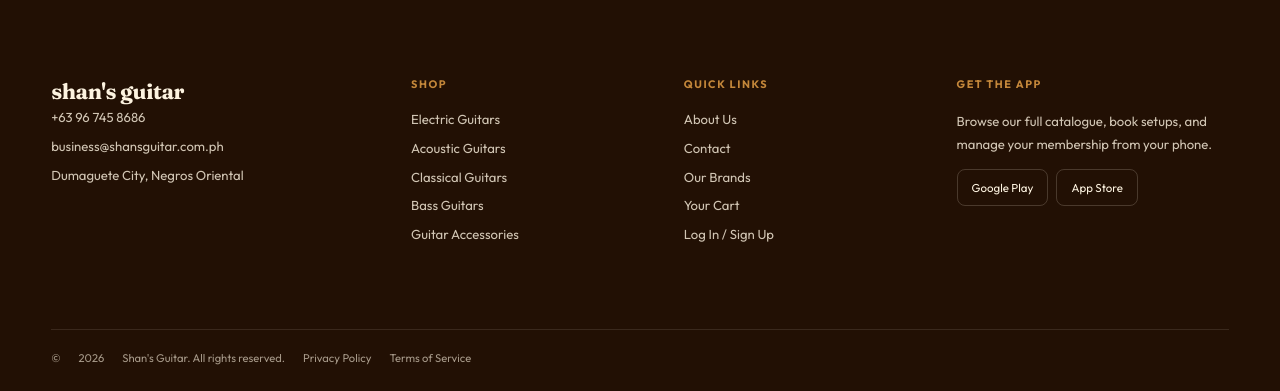
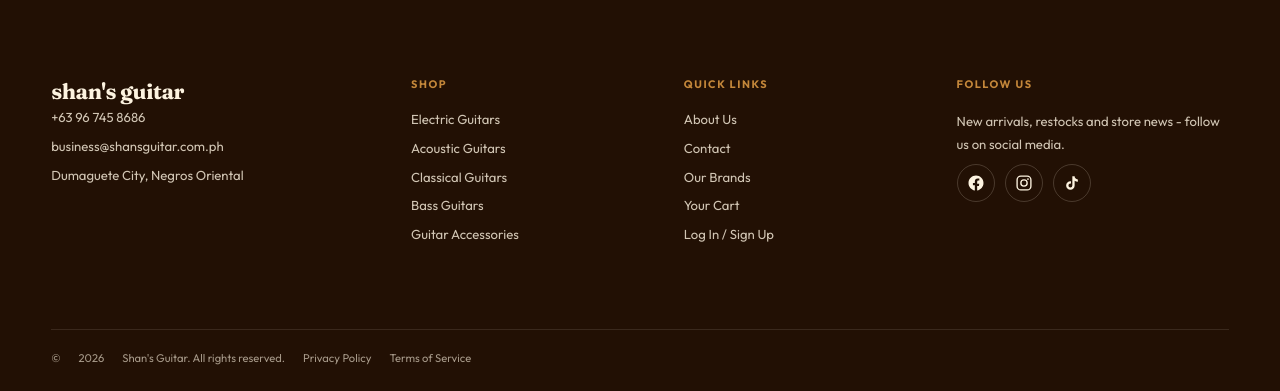
Before and after one commit to ZraeCS/shans_guitar_store_web_app, a PHP site: page /index.php in a window 1280 px wide. Shown: the part 3194-3585 px from the top of the page. Run offline with PHP 8.4, Linux system fonts and the light colour scheme; data that the repository does not hold is empty.

Commit message:
fix: footer - remove dead GET THE APP block, add Facebook/Instagram/TikTok links (placeholder handles)

```diff
--- a/assets/style.css
+++ b/assets/style.css
@@ -1066,9 +1066,10 @@ h2 {
 .site-footer a:hover { color: var(--gold); opacity: 1; }
 .footer-app p { max-width: 310px; line-height: 1.7; }
 
-.app-buttons { display: flex; flex-wrap: wrap; gap: 8px; margin-top: 14px; }
-.app-buttons button { padding: 9px 14px; border: 1px solid var(--line-soft); border-radius: 8px; background: transparent; color: var(--cream); font-size: 0.72rem; cursor: pointer; transition: 0.2s ease; }
-.app-buttons button:hover { background: var(--gold); border-color: var(--gold); }
+.social-links { display: flex; gap: 10px; margin-top: 4px; }
+.social-links a { display: inline-flex; align-items: center; justify-content: center; width: 38px; height: 38px; border: 1px solid var(--line-soft); border-radius: 50%; opacity: 1; }
+.social-links svg { width: 18px; height: 18px; }
+.social-links a:hover { background: var(--gold); border-color: var(--gold); color: #1c150e; }
 
 .copyright {
   grid-column: 1 / -1;
--- a/includes/footer.php
+++ b/includes/footer.php
@@ -36,11 +36,19 @@ if (!defined('SITE_NAME')) { require_once __DIR__ . '/config.php'; }
   </div>
 
   <div class="footer-app">
-    <h4>GET THE APP</h4>
-    <p>Browse our full catalogue, book setups, and manage your membership from your phone.</p>
-    <div class="app-buttons">
-      <button type="button">Google Play</button>
-      <button type="button">App Store</button>
+    <h4>FOLLOW US</h4>
+    <p>New arrivals, restocks and store news - follow us on social media.</p>
+    <!-- TODO: replace the page URLs below with your real handles -->
+    <div class="social-links">
+      <a href="https://facebook.com/shansguitar" target="_blank" rel="noopener" aria-label="Facebook">
+        <svg viewBox="0 0 24 24" aria-hidden="true"><path fill="currentColor" d="M22 12.06C22 6.5 17.52 2 12 2S2 6.5 2 12.06c0 5.02 3.66 9.18 8.44 9.94v-7.03H7.9v-2.9h2.54V9.85c0-2.5 1.49-3.89 3.77-3.89 1.09 0 2.23.2 2.23.2v2.46h-1.26c-1.24 0-1.63.77-1.63 2.52v2.02h2.78l-.44 2.9h-2.34V22c4.78-.76 8.44-4.92 8.44-9.94Z"/></svg>
+      </a>
+      <a href="https://instagram.com/shansguitar" target="_blank" rel="noopener" aria-label="Instagram">
+        <svg viewBox="0 0 24 24" aria-hidden="true" fill="none" stroke="currentColor" stroke-width="1.8"><rect x="2.8" y="2.8" width="18.4" height="18.4" rx="5"/><circle cx="12" cy="12" r="4.2"/><circle cx="17.3" cy="6.7" r="1.15" fill="currentColor" stroke="none"/></svg>
+      </a>
+      <a href="https://tiktok.com/@shansguitar" target="_blank" rel="noopener" aria-label="TikTok">
+        <svg viewBox="0 0 24 24" aria-hidden="true"><path fill="currentColor" d="M16.6 5.82A4.28 4.28 0 0 1 15.54 3h-3.09v12.4a2.59 2.59 0 1 1-2.59-2.59c.27 0 .53.04.78.12V9.77a5.76 5.76 0 0 0-.78-.05 5.66 5.66 0 1 0 5.66 5.66V9.01a7.35 7.35 0 0 0 4.3 1.38V7.3a4.28 4.28 0 0 1-3.31-1.48Z"/></svg>
+      </a>
     </div>
   </div>
 
```
